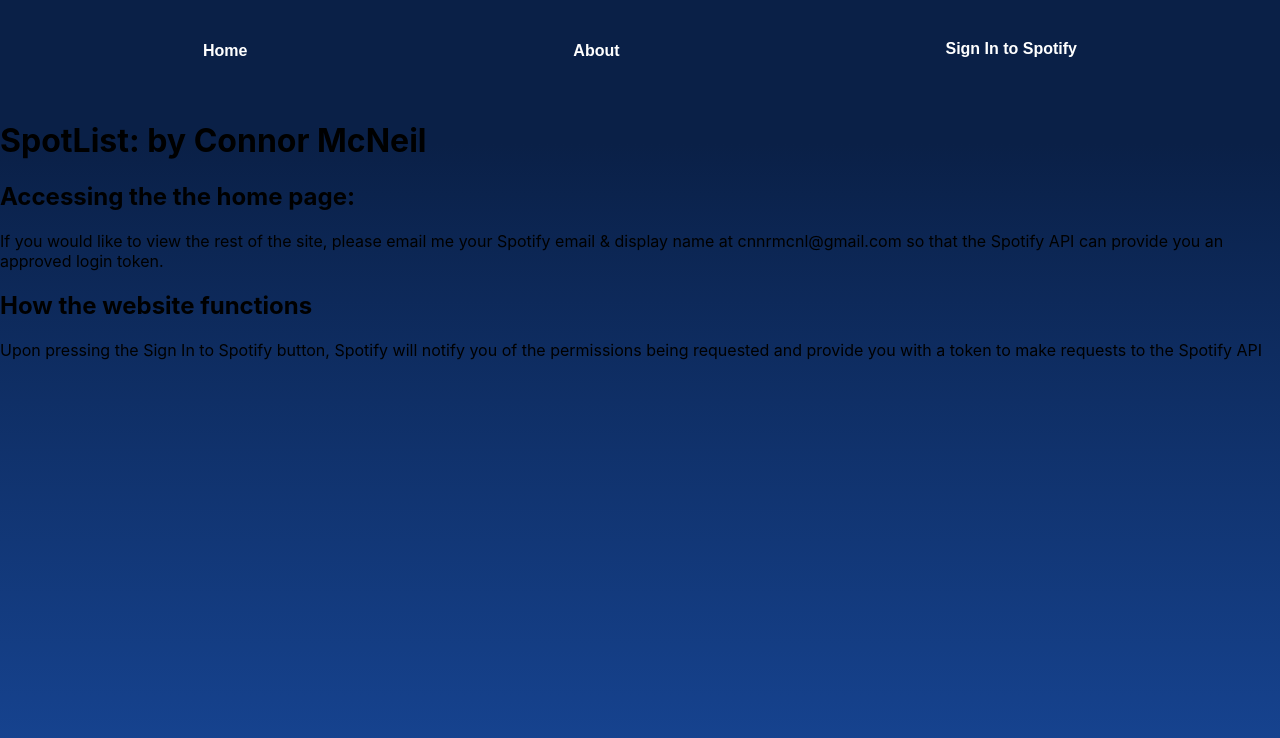
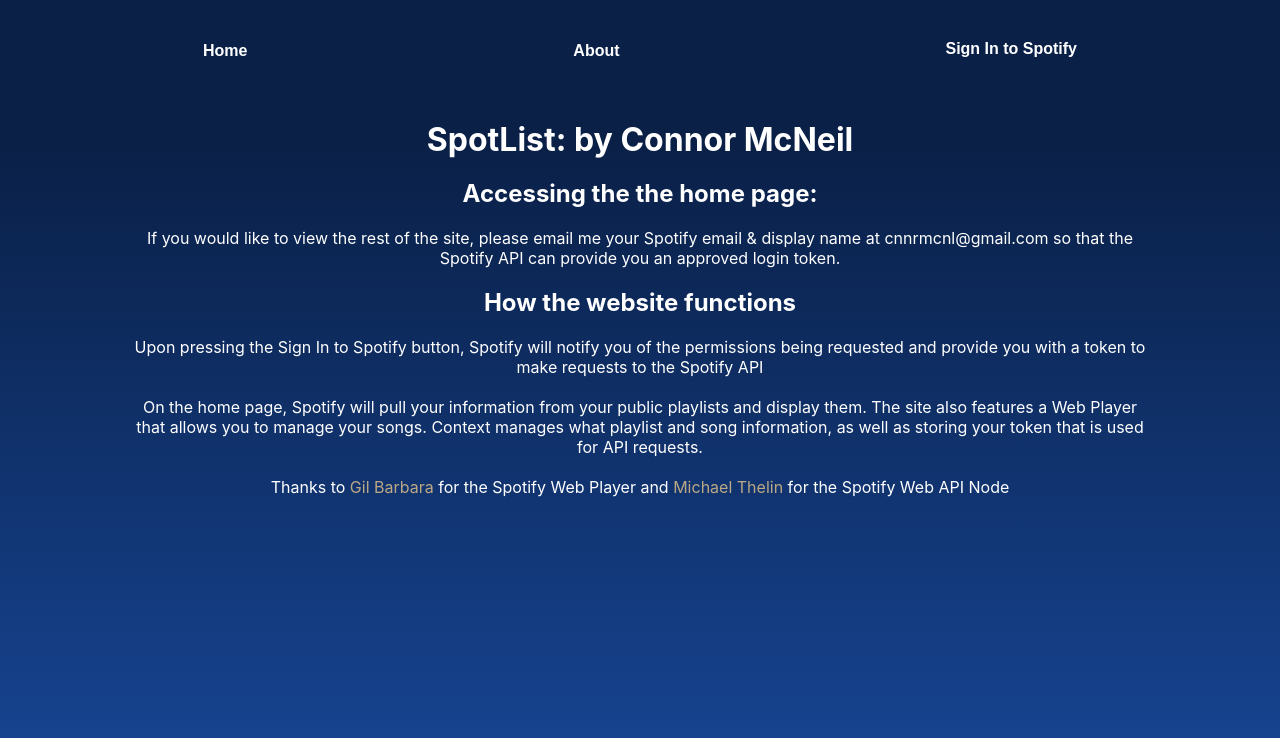
Before and after one commit to cnnrmcneil/Spotify-API-Playlist-Page, a React (Create React App) app: page /about in a window 1280 px wide. Shown: the top 738 px of the page. Built offline with nearby package versions, Linux system fonts and the light colour scheme; what spotify-web-api-js would draw is missing.

Commit message:
about page updates

```diff
--- a/src/Components/About.js
+++ b/src/Components/About.js
@@ -2,7 +2,7 @@
 
 const About = () => {
   return (
-    <div>
+    <div className="about">
       <h1>SpotList: by Connor McNeil</h1>
       <h2>Accessing the the home page: </h2>
       <p>
@@ -16,6 +16,24 @@
         the permissions being requested and provide you with a token to make
         requests to the Spotify API
       </p>
+      <p>
+        On the home page, Spotify will pull your information from your public
+        playlists and display them. The site also features a Web Player that
+        allows you to manage your songs. Context manages what playlist and song
+        information, as well as storing your token that is used for API
+        requests.
+      </p>
+      <p>
+        Thanks to{" "}
+        <a href="https://github.com/gilbarbara/react-spotify-web-playback">
+          Gil Barbara
+        </a>{" "}
+        for the Spotify Web Player and{" "}
+        <a href="https://github.com/thelinmichael/spotify-web-api-node">
+          Michael Thelin
+        </a>{" "}
+        for the Spotify Web API Node
+      </p>
     </div>
   );
 };
--- a/src/Components/player.css
+++ b/src/Components/player.css
@@ -205,3 +205,27 @@
   color: white;
   text-align: center;
 }
+
+.about h1 {
+  color: white;
+  text-align: center;
+  margin: auto;
+  padding-top: 20px;
+}
+.about h2 {
+  color: white;
+  text-align: center;
+  margin: auto;
+  padding-top: 20px;
+}
+.about p {
+  color: white;
+  text-align: center;
+  width: 80vw;
+  margin: auto;
+  padding-top: 20px;
+}
+.about p a {
+  text-decoration: none;
+  color: rgb(187, 168, 132);
+}
```
